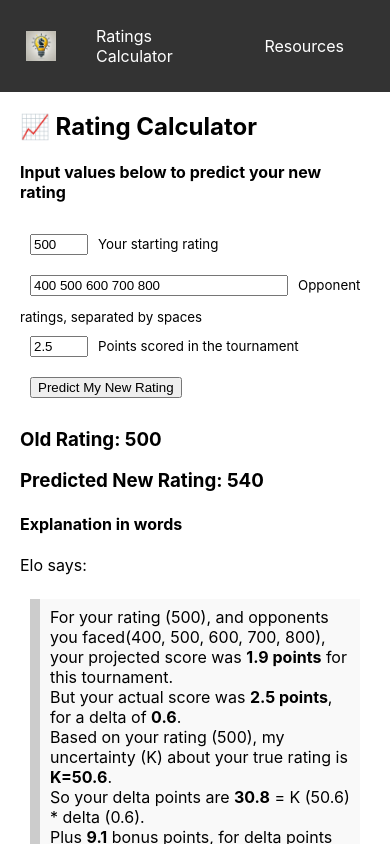
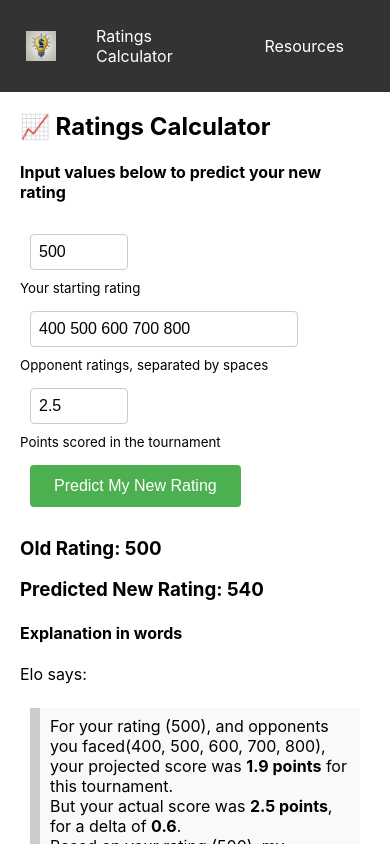
Before and after one commit to cpflames-2/onetris, a React (Create React App) app: page /ratings in a window 390 px wide. Shown: the top 844 px of the page. Built offline with nearby package versions, Linux system fonts and the light colour scheme.

Commit message:
Ratings: Mobile friendly styles

```diff
--- a/src/pages/Ratings.js
+++ b/src/pages/Ratings.js
@@ -9,6 +9,35 @@ const colorCell = (value) => {
   return <td style={{ backgroundColor: bgColor, textAlign: 'right' }}>{fmt(value)}</td>;
 };
 
+const mobileStyles = {
+  input: {
+    fontSize: '16px',          // Prevent auto-zoom on iOS
+    padding: '8px',
+    margin: '10px',
+    borderRadius: '4px',
+    border: '1px solid #ccc',
+  },
+  wideInput: {
+    width: '250px',
+  },
+  narrowInput: {
+    width: '80px',            // Slightly wider than desktop
+  },
+  button: {
+    fontSize: '16px',
+    padding: '12px 24px',     // Larger touch target
+    margin: '10px',
+    backgroundColor: '#4CAF50',
+    color: 'white',
+    border: 'none',
+    borderRadius: '4px',
+    cursor: 'pointer',
+  },
+  label: {
+    display: 'block',         // Stack labels above inputs on mobile
+    marginBottom: '5px',
+  }
+};
 
 export default function Ratings() {
   const params = new URLSearchParams(window.location.search);
@@ -62,35 +91,46 @@ export default function Ratings() {
 
   return (
     <div className="App" style={{ textAlign: 'left', margin: '20px' }}>
-    <h2>📈 Rating Calculator</h2>
+    <h2>📈 Ratings Calculator</h2>
     <h4> Input values below to predict your new rating</h4>
         <form style={{ marginBottom: '20px' }}>
+          <div>
             <input
               type="number"
               name="rating"
               defaultValue={myRating}
-            style={{ width: '50px', margin: '10px' }}
+              style={{ ...mobileStyles.input, ...mobileStyles.narrowInput }}
             />
-          <small>Your starting rating</small>
-          <br/>
+            <small style={mobileStyles.label}>Your starting rating</small>
+          </div>
+
+          <div>
             <input
               type="string"
               name="oppRatings"
               defaultValue={oppRatings}
-            style={{ width: '250px', margin: '10px' }}
+              style={{ ...mobileStyles.input, ...mobileStyles.wideInput }}
             />
-          <small>Opponent ratings, separated by spaces</small>
-          <br/>
+            <small style={mobileStyles.label}>Opponent ratings, separated by spaces</small>
+          </div>
+
+          <div>
             <input
               type="number"
               name="points"
               defaultValue={actualPoints}
               step="0.5"
-            style={{ width: '50px', margin: '10px' }}
+              style={{ ...mobileStyles.input, ...mobileStyles.narrowInput }}
             />
-          <small>Points scored in the tournament</small>
-          <br/>
-          <button type="submit" style={{ margin: '10px' }}>Predict My New Rating</button>
+            <small style={mobileStyles.label}>Points scored in the tournament</small>
+          </div>
+
+          <button
+            type="submit"
+            style={mobileStyles.button}
+          >
+            Predict My New Rating
+          </button>
         </form>
 
       <h3>Old Rating: {myRating}</h3>
```
Lines whose indentation alone changed are shown as unchanged.
